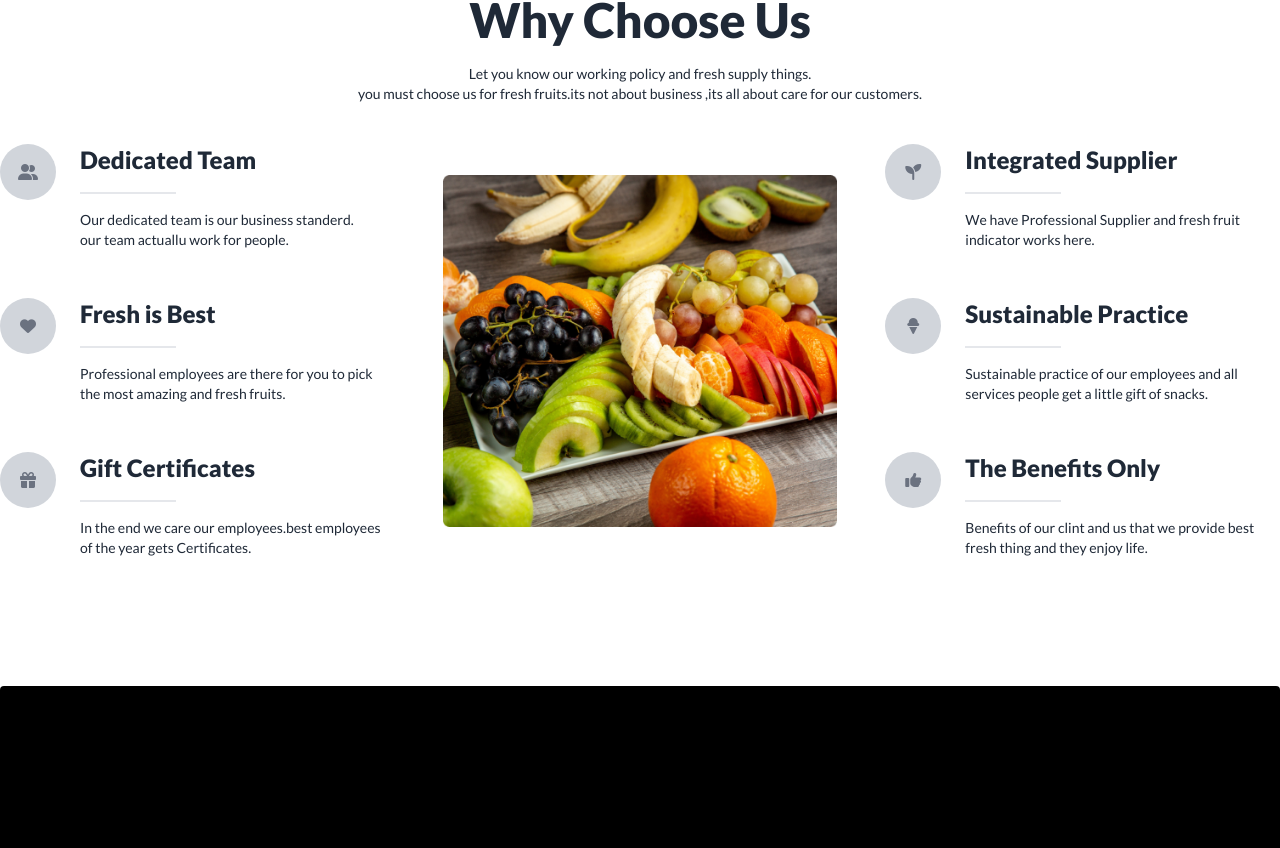
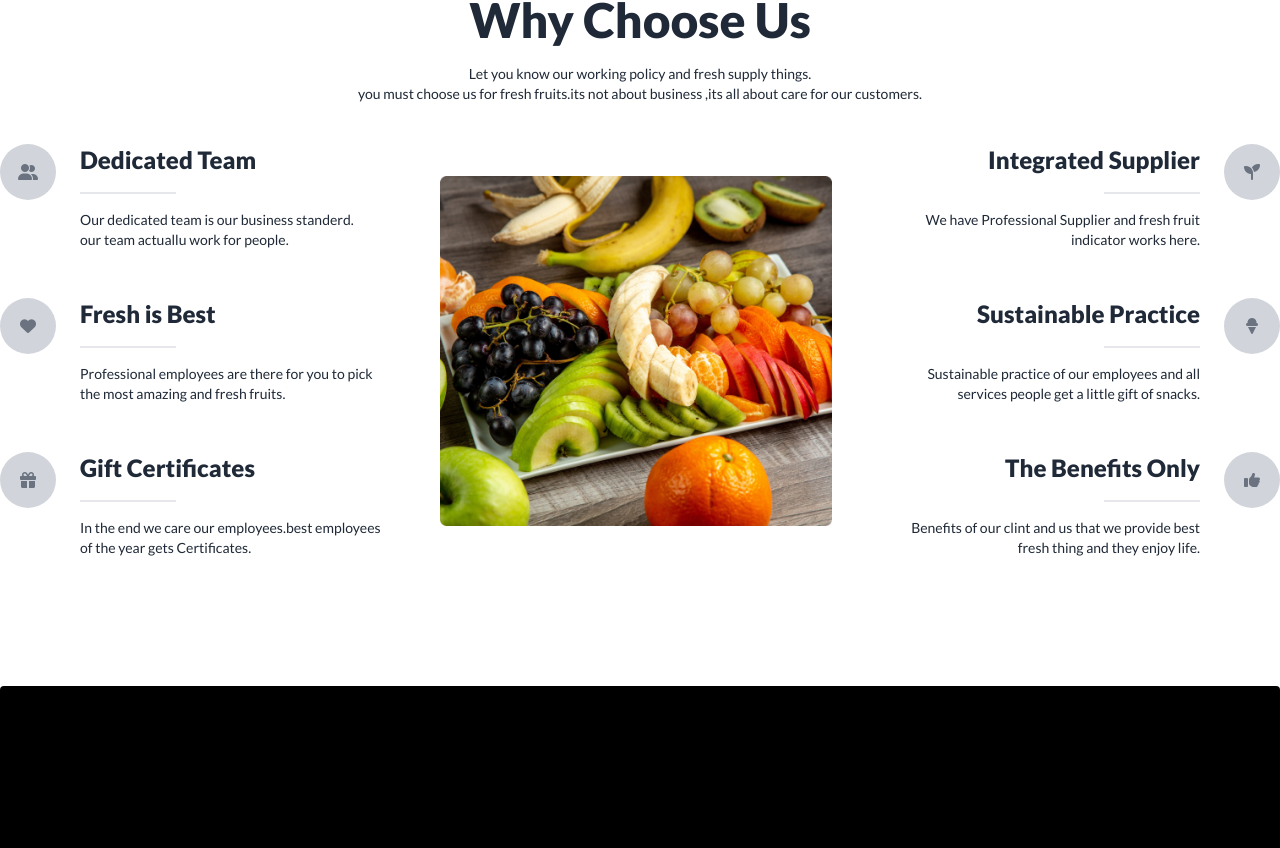
Before and after one commit to Ifuvhai/fruit-brust-assignment, a plain HTML site: page index.html in a window 1280 px wide. Shown: the part 3044-3892 px from the top of the page. Drawn offline with nearby package versions, Linux system fonts and the light colour scheme.

Commit message:
reuse flex property

```diff
--- a/index.html
+++ b/index.html
@@ -769,33 +769,33 @@
                     <img src="./images/whychoose1.png" alt="">
                 </div>
                 <div class="flex-1 space-y-12">
-                    <div class="flex gap-6">
+                    <div class="flex flex-row-reverse gap-6">
                         <div class="bg-gray-300 flex justify-center items-center w-14 h-14 rounded-full">
                             <i class="text-gray-500 fa-solid fa-seedling"></i>
                         </div>
-                        <div>
+                        <div class="text-right">
                             <h4 class="text-2xl font-extrabold pb-4">Integrated Supplier</h4>
-                            <div class="w-24 border-t-2 border-solid border-b-gray-950 pb-4"></div>
+                            <div class="ml-56 w-24 border-t-2 border-solid border-b-gray-950 pb-4"></div>
                             <p class="text-sm font-medium">We have Professional Supplier and fresh fruit <br> indicator works here.</p>
                         </div>
                     </div>
-                    <div class="flex gap-6">
+                    <div class="flex flex-row-reverse gap-6">
                         <div class="bg-gray-300 flex justify-center items-center w-14 h-14 rounded-full">
                             <i class="text-gray-500 fa-solid fa-ice-cream"></i>
                         </div>
-                        <div>
+                        <div class="text-right">
                             <h4 class="text-2xl font-extrabold pb-4">Sustainable Practice</h4>
-                            <div class="w-24 border-t-2 border-solid border-b-gray-950 pb-4"></div>
+                            <div class="ml-56 w-24 border-t-2 border-solid border-b-gray-950 pb-4"></div>
                             <p class="text-sm font-medium">Sustainable practice of our employees and all <br> services people get a little gift of snacks.</p>
                         </div>
                     </div>
-                    <div class="flex gap-6">
+                    <div class="flex flex-row-reverse gap-6">
                         <div class="bg-gray-300 flex justify-center items-center w-14 h-14 rounded-full">
                             <i class="text-gray-500 fa-solid fa-thumbs-up"></i>
                         </div>
-                        <div>
+                        <div class="text-right">
                             <h4 class="text-2xl font-extrabold pb-4">The Benefits Only</h4>
-                            <div class="w-24 border-t-2 border-solid border-b-gray-950 pb-4"></div>
+                            <div class="ml-56 w-24 border-t-2 border-solid border-b-gray-950 pb-4"></div>
                             <p class="text-sm font-medium">Benefits of our clint and us that we provide best <br> fresh thing and they enjoy life.</p>
                         </div>
                     </div>
```
